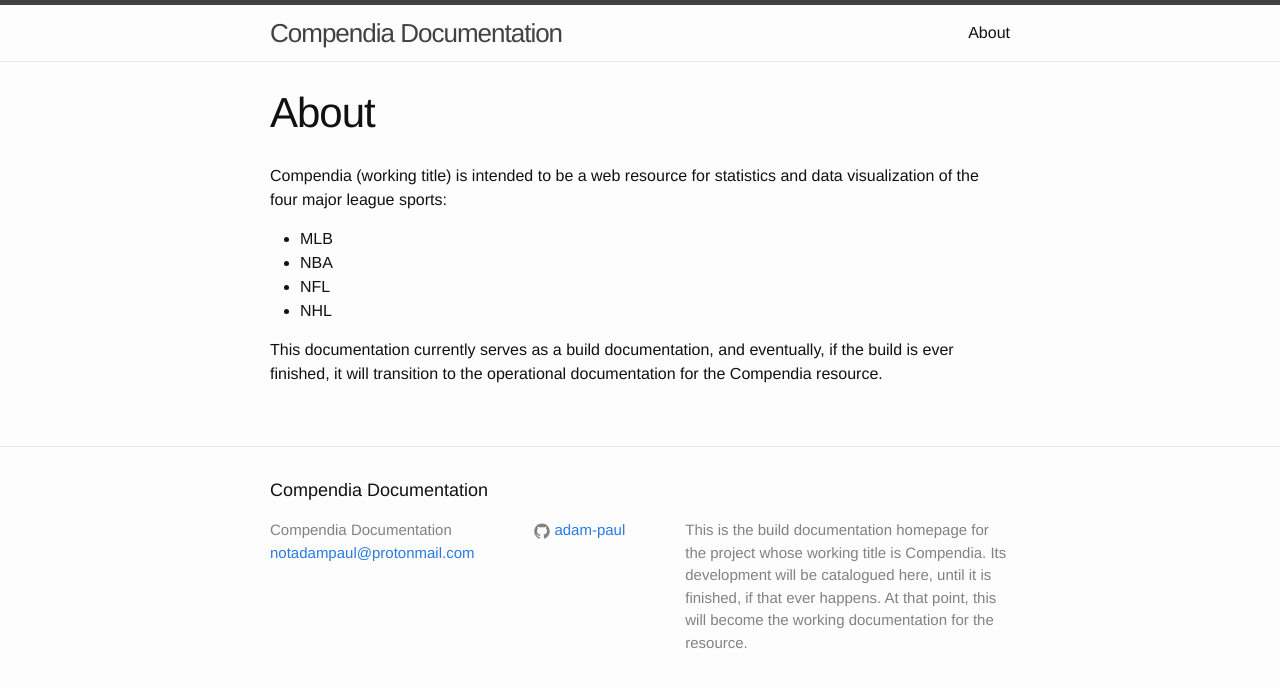
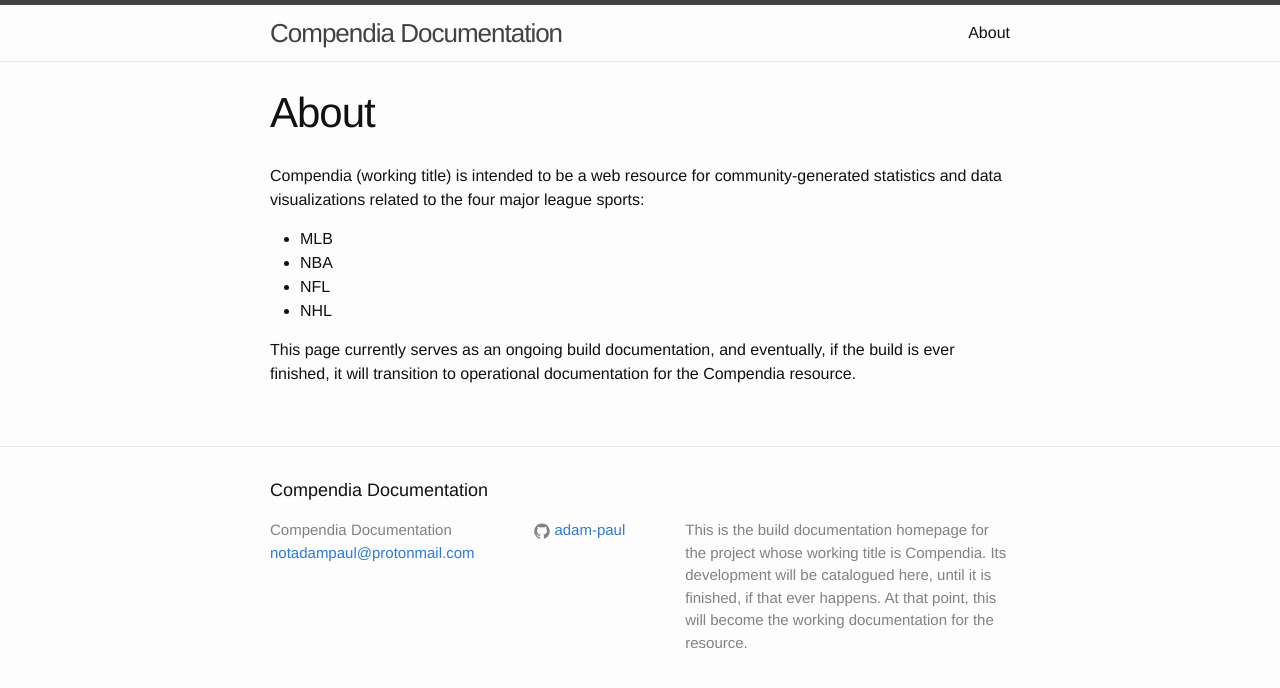
Before and after one commit to adam-paul/compendia, a Jekyll site: the page built from about.md, in a window 1280 px wide. Shown: the top 688 px of the page. Built offline with Jekyll 4.4.1, drawn with Linux system fonts in a browser that asks for light colours.

Commit message:
updating post and about page

```diff
--- a/about.md
+++ b/about.md
@@ -4,13 +4,13 @@ title: About
 permalink: /about/
 ---
 
-Compendia (working title) is intended to be a web resource for statistics and data visualization
-of the four major league sports:
+Compendia (working title) is intended to be a web resource for community-generated statistics
+and data visualizations related to the four major league sports:
 
 * MLB
 * NBA
 * NFL
 * NHL
 
-This documentation currently serves as a build documentation, and eventually, if the build is
-ever finished, it will transition to the operational documentation for the Compendia resource.
+This page currently serves as an ongoing build documentation, and eventually, if the build is
+ever finished, it will transition to operational documentation for the Compendia resource.
```
Also changed, not shown: _posts/2022-02-02-prototype.md (+1 -1 lines).
